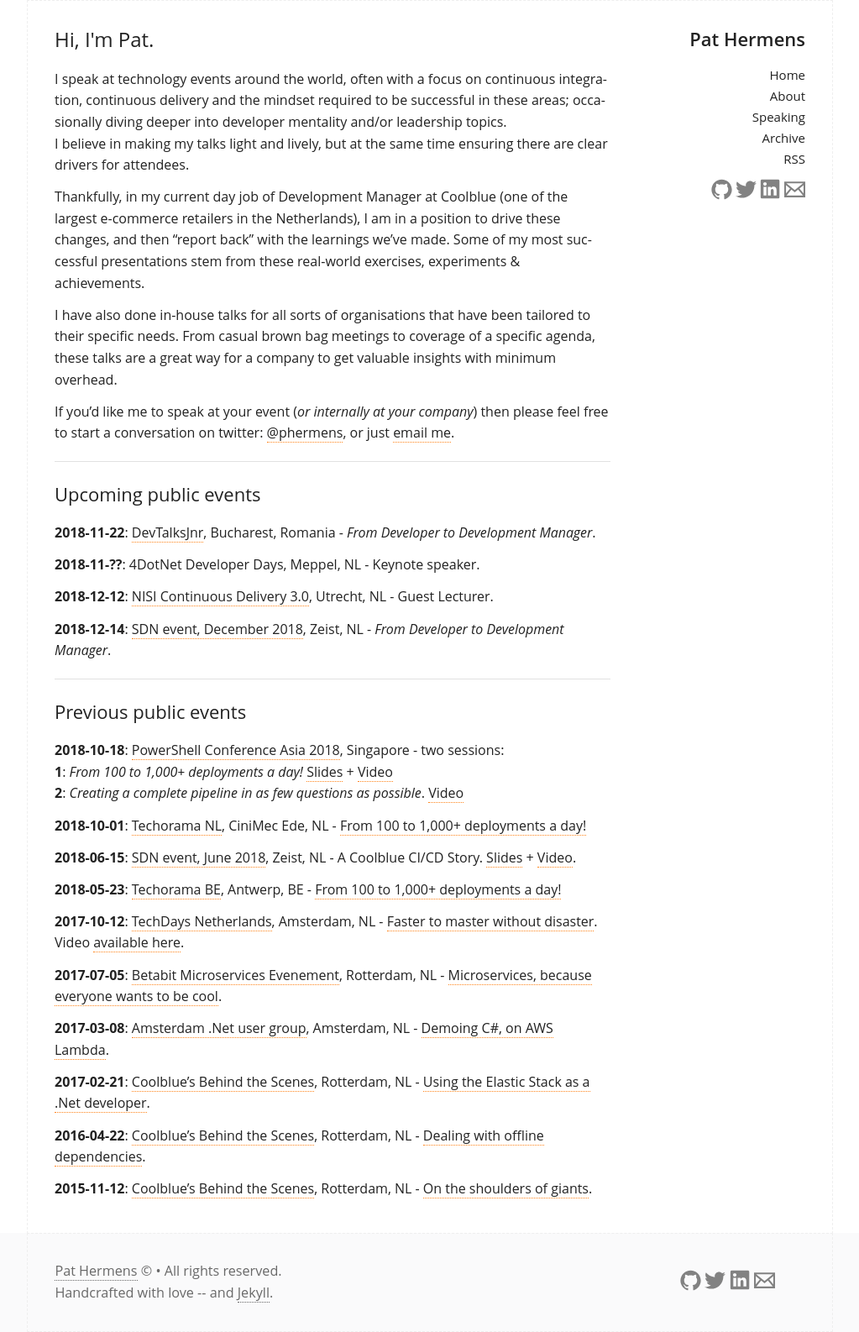
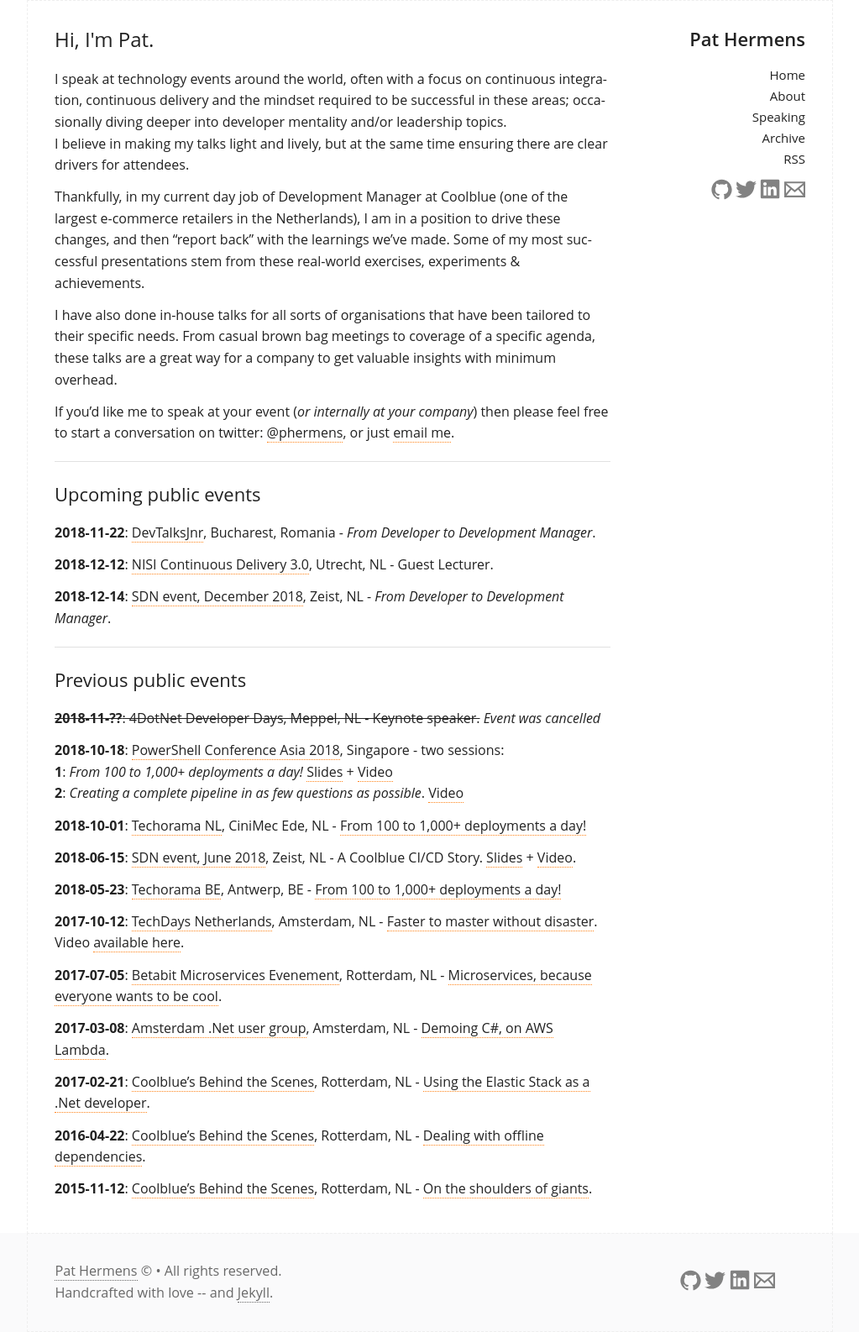
Before and after one commit to PHeonix25/PHeonix25.github.io, a Jekyll site: the page built from speaking.md, in a window 1280 px wide. Shown: the whole page at 84% size, without its empty margins (128-1151 px from the left). Built offline with Jekyll 4.4.1, drawn with Linux system fonts in a browser that asks for light colours; some of the changed lines change nothing that is shown.

Commit message:
Updated 4DotNet event status

```diff
--- a/speaking.md
+++ b/speaking.md
@@ -19,8 +19,6 @@
 
 **2018-11-22**: [DevTalksJnr](http://www.devtalks.ro/bucharest/devtalksjr/), Bucharest, Romania - _From Developer to Development Manager_.
 
-**2018-11-??**: 4DotNet Developer Days, Meppel, NL - Keynote speaker.
-
 **2018-12-12**: [NISI Continuous Delivery 3.0](https://nisi.nl/cd30-cursus-in-het-kort), Utrecht, NL - Guest Lecturer.
 
 **2018-12-14**: [SDN event, December 2018](https://www.sdn.nl/EVENTS/14-december-2018), Zeist, NL - _From Developer to Development Manager_.
@@ -28,6 +26,8 @@
 ----
 
 ## Previous public events
+
+~~**2018-11-??**: 4DotNet Developer Days, Meppel, NL - Keynote speaker.~~ _Event was cancelled_
 
 **2018-10-18**: [PowerShell Conference Asia 2018](http://psconf.asia), Singapore - two sessions:
 **1**: _From 100 to 1,000+ deployments a day!_ [Slides](https://speakerdeck.com/pheonix25/from-100-to-1000-plus-deployments-a-day-psconfasia-edition) + [Video](https://livestream.com/gaelcolas/PSConfAsia/videos/182072584)
```
